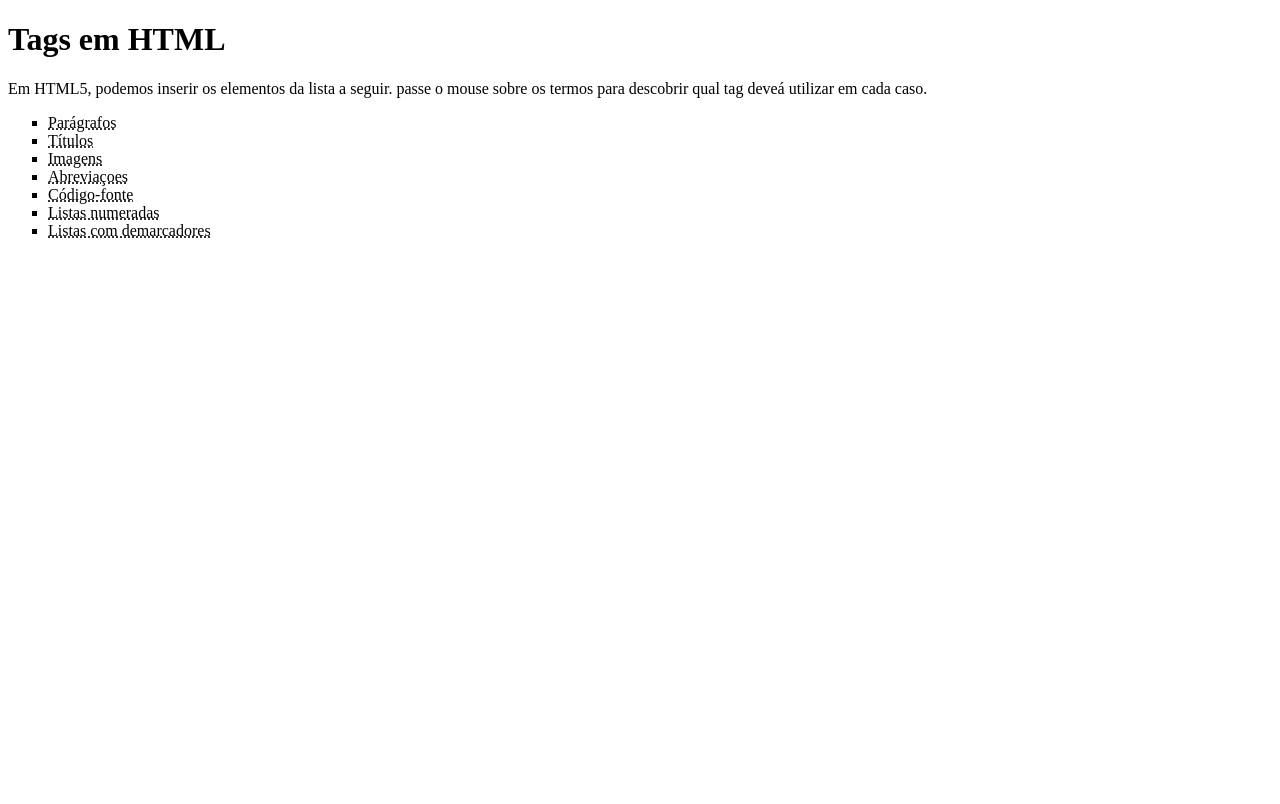
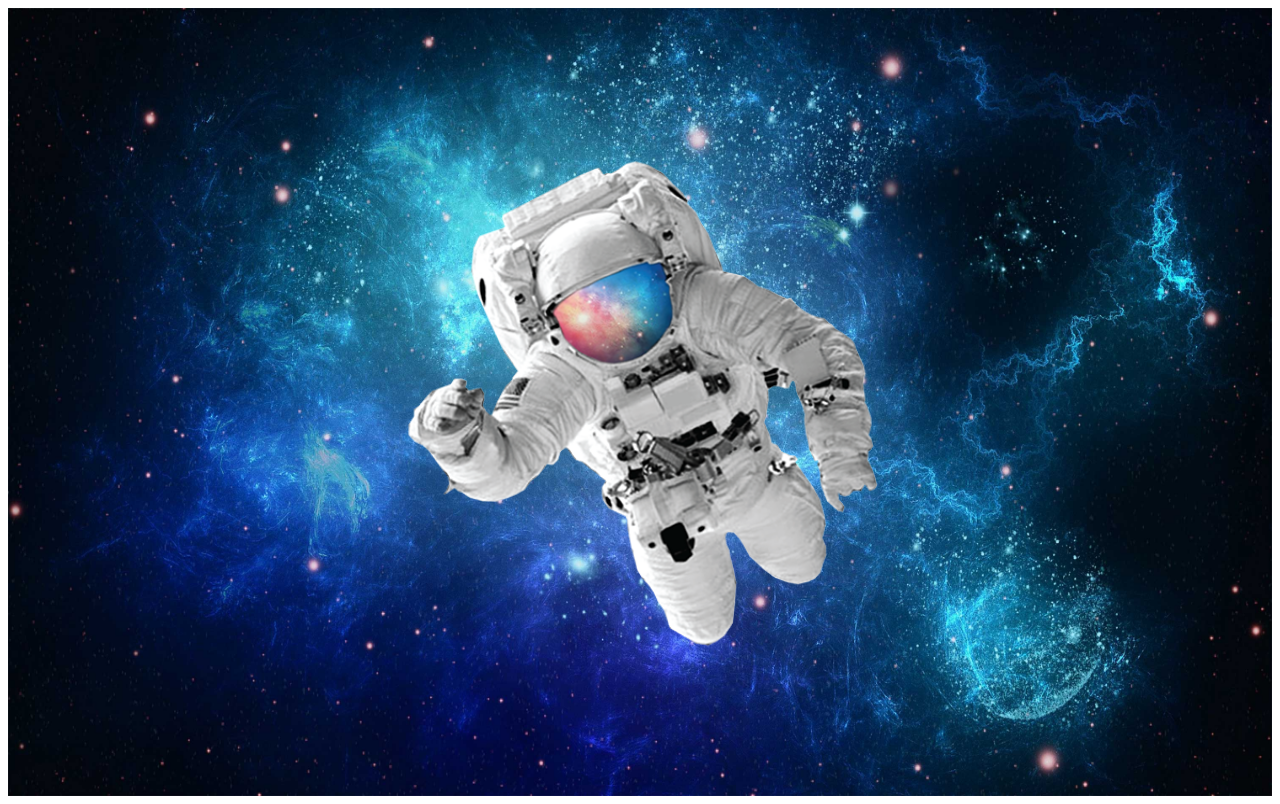
Before and after one commit to AndreDSVila/html-css, a plain HTML site: page Desafios/011/index.html in a window 1280 px wide. Drawn offline with Linux system fonts and the light colour scheme.

Commit message:
Desafio 011

```diff
--- a/Desafios/006/index.html
+++ b/Desafios/011/index.html
@@ -4,20 +4,39 @@
     <meta charset="UTF-8">
     <meta http-equiv="X-UA-Compatible" content="IE=edge">
     <meta name="viewport" content="width=device-width, initial-scale=1.0">
-    <title>Tags HTML</title>
+    <title>Document</title>
+    <style>
+        #fora {
+            background-image: url(imagens/espaco.jpg);
+            background-size: 100% 100%;
+            position: relative;
+            height: 96vh;
+            padding: 10px;
+        }
+
+        #dentro {
+            background-image: url(imagens/astronauta.png);
+            position: absolute;
+            background-size: 100% 100%;
+            height: 529px;
+            width: 534px;
+
+            left: 50%;
+            top: 50%;
+
+            transform: translate(-50%, -50%);
+
+        }
+
+
+    </style>
 </head>
 <body>
-    <h1>Tags em HTML</h1>
-    <p>Em HTML5, podemos inserir os elementos da lista a seguir. passe o mouse sobre os termos para descobrir qual tag deveá utilizar em cada caso.</p>
-    <ul type="square">
-        <li><abbr title="Use a tag &#60;a&#62;">Parágrafos</abbr></li>
-        <li><abbr title="Use a tag &#60;h1&#62;">Títulos</abbr></li>
-        <li><abbr title="Use a tag &#60;im&#62;>">Imagens</abbr></li>
-        <li><abbr title="Use a tag &#60;abbr&#62;">Abreviaçoes</abbr></li>
-        <li><abbr title="Use a tag &#60;code&#62;">Código-fonte</abbr></li>
-        <li><abbr title="Use a tag &#60;ol&#62;">Listas numeradas</abbr></li>
-        <li><abbr title="Use a tag &#60;ul&#62;">Listas com demarcadores</abbr></li>
-    </ul>
+    <section id="fora">
+        <article id="dentro">
+
+        </article>
+    </section>
 
 </body>
 </html>
```
Also changed, not shown: Desafios/011/imagens/astronauta.png (added), Desafios/011/imagens/espaco.jpg (added).
